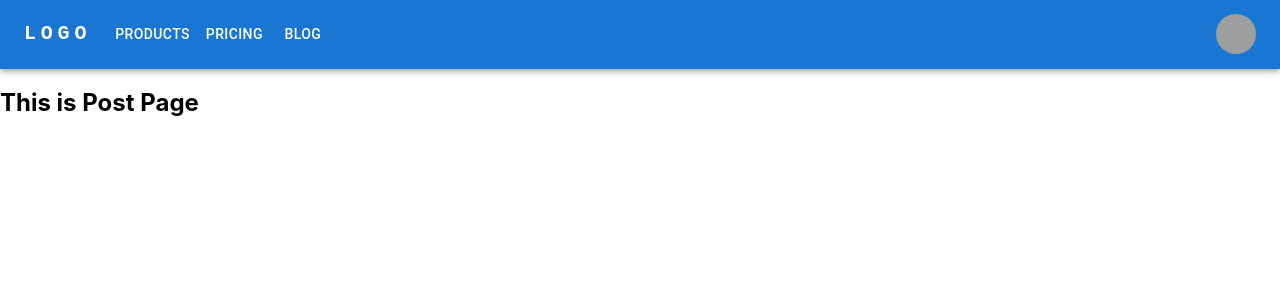
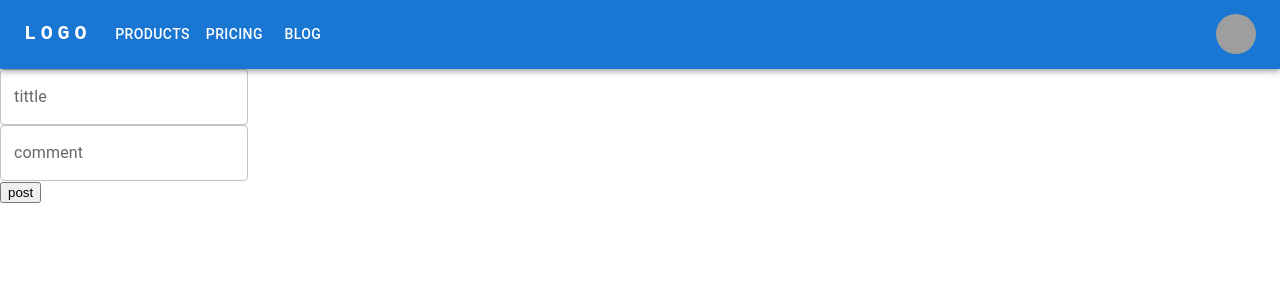
Before and after one commit to Shunkicreate/wakuwaku_Hackz, a React (Create React App) app: page /post in a window 1280 px wide. Shown: the top 300 px of the page. Built offline with nearby package versions, Linux system fonts and the light colour scheme; grey boxes are pictures that could not be loaded.

Commit message:
textbox1

```diff
--- a/src/pages/PostContent/PostContent.tsx
+++ b/src/pages/PostContent/PostContent.tsx
@@ -1,12 +1,37 @@
 import Header from "../../component/header/Header";
+import { useNavigate } from 'react-router-dom';
+import { styled, TextField, withStyles } from "@mui/material";
 
 const PostContent = (): JSX.Element => {
+
+  const navigate = useNavigate();
+ //button→投稿ボタンのコンポーネントつくる（全要素そろってるか分岐して違うボタン出す）
   return (
     <>
       <Header />
-      <h2>This is Post Page</h2>
+      <div>
+        {/* <myTextbox>title</myTextbox> */}
+        <TextField id="outlined-basic" label="tittle" variant="outlined" />
+        {/* <input type="text" name="title" placeholder="title"></input> */}
+      </div>
+      <div>
+        <TextField id="outlined-basic" label="comment" variant="outlined" />
+      </div>
+      <button onClick={() => {navigate("/")}}>post</button>
     </>
   );
 };
 
 export default PostContent;
+
+// const myTextbox = styled(TextField)`
+//   position: fixed;
+// `;
+
+// const CustomComponent = withStyles({
+//   root: {
+//     // ここにスタイルを書いたり
+//   },
+//   label: {},
+//   // etc...
+// })(TextField)
--- a/src/pages/home/ContentsCanvas/ContentsCanvas.tsx
+++ b/src/pages/home/ContentsCanvas/ContentsCanvas.tsx
@@ -13,7 +13,8 @@ const ContentsCanvas = (): JSX.Element => {
 
     const MAX_QUANTITY = 10;
 
-    const quantity = Math.floor(Math.random() * MAX_QUANTITY - 3) + 1;
+    // const quantity = Math.floor(Math.random() * MAX_QUANTITY - 3) + 1;
+    const quantity = 2;
 
     const positionHandler = (): position2D => {
 
```
